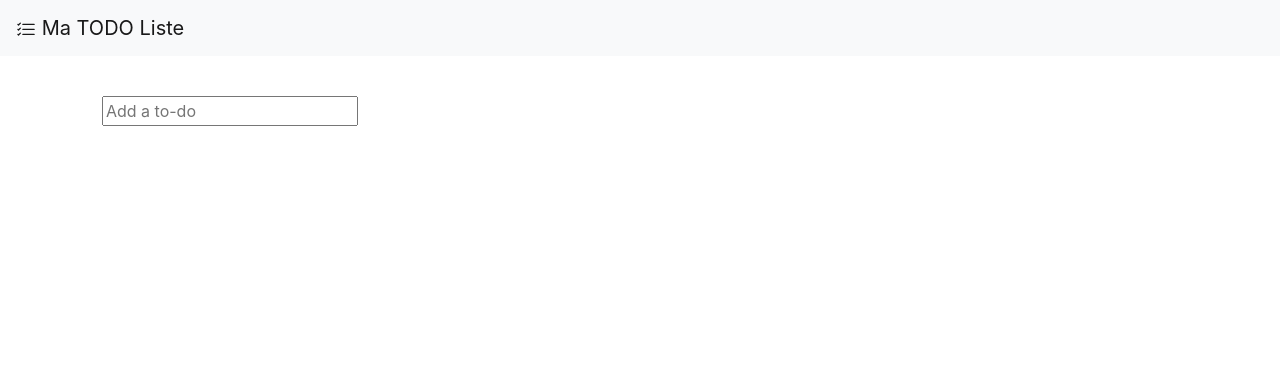
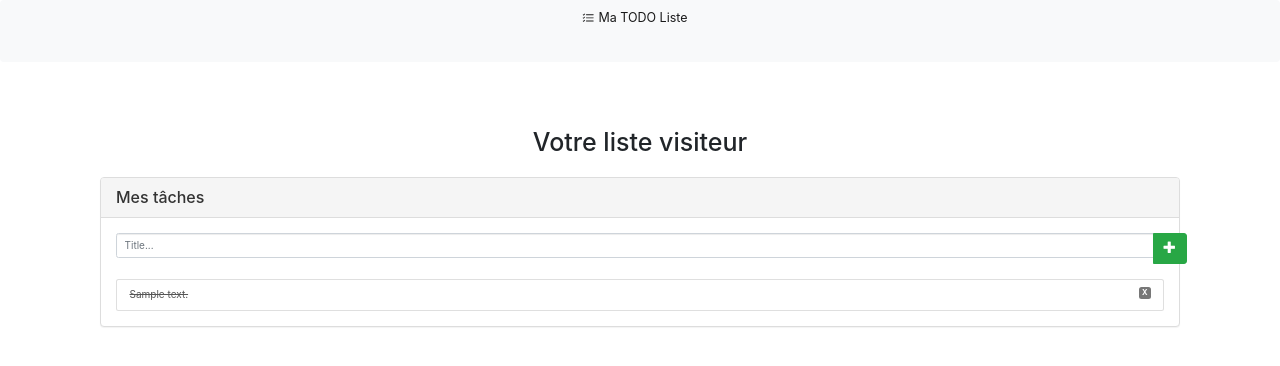
Before and after one commit to louise-decombe/ToDoList, a PHP site: page /todolist.php in a window 1280 px wide. Shown: the top 366 px of the page. Run offline with PHP 8.4, Linux system fonts and the light colour scheme; tables that the repository leaves empty or names only in its code hold one stand-in row (values such as "Sample post"); some libraries are stand-ins or nearby versions; some web fonts are replaced.

Commit message:
creation pages traitement php

```diff
--- /dev/null
+++ b/db.php
@@ -0,0 +1,9 @@
+<?php
+
+$connect = new PDO("mysql:host=localhost;dbname=todolist", "root", "");
+
+session_start();
+
+$_SESSION["id_utilisateur"] = "1";
+
+?>
--- a/todolist.php
+++ b/todolist.php
@@ -1,9 +1,28 @@
-<!-- CODE EXPLAINED CHANNEL -->
+
+        <?php
+
+        include('db.php');
+
+        $query = "
+         SELECT * FROM todo
+         WHERE id_utilisateur = '".$_SESSION["id_utilisateur"]."'
+         ORDER BY todo_id DESC
+        ";
+
+        $statement = $connect->prepare($query);
+
+        $statement->execute();
+
+        $result = $statement->fetchAll();
+
+        ?>
+
         <!DOCTYPE html>
-<html lang="en">
+        <html>
          <head>
-    <meta charset="UTF-8">
-    <title>Ma Todolist</title>
+          <title>Ma belle Todo Liste</title>
+          <script src="https://ajax.googleapis.com/ajax/libs/jquery/3.1.0/jquery.min.js"></script>
+          <link rel="stylesheet" href="https://maxcdn.bootstrapcdn.com/bootstrap/3.3.6/css/bootstrap.min.css" />
             <link rel="stylesheet" href="https://stackpath.bootstrapcdn.com/bootstrap/4.5.2/css/bootstrap.min.css" integrity="sha384-JcKb8q3iqJ61gNV9KGb8thSsNjpSL0n8PARn9HuZOnIxN0hoP+VmmDGMN5t9UJ0Z" crossorigin="anonymous">
               <script src="https://code.jquery.com/jquery-3.5.1.slim.min.js" integrity="sha384-DfXdz2htPH0lsSSs5nCTpuj/zy4C+OGpamoFVy38MVBnE+IbbVYUew+OrCXaRkfj" crossorigin="anonymous"></script>
               <script src="https://cdn.jsdelivr.net/npm/popper.js@1.16.1/dist/umd/popper.min.js" integrity="sha384-9/reFTGAW83EW2RDu2S0VKaIzap3H66lZH81PoYlFhbGU+6BZp6G7niu735Sk7lN" crossorigin="anonymous"></script>
@@ -12,6 +31,7 @@
               <link rel="stylesheet" href="css/style.css">
          </head>
          <body>
+
            <header>
              <nav class="navbar navbar-light bg-light">
            <a class="navbar-brand" href="#">
@@ -19,7 +39,6 @@
                <path fill-rule="evenodd" d="M5 11.5a.5.5 0 0 1 .5-.5h9a.5.5 0 0 1 0 1h-9a.5.5 0 0 1-.5-.5zm0-4a.5.5 0 0 1 .5-.5h9a.5.5 0 0 1 0 1h-9a.5.5 0 0 1-.5-.5zm0-4a.5.5 0 0 1 .5-.5h9a.5.5 0 0 1 0 1h-9a.5.5 0 0 1-.5-.5zM3.854 2.146a.5.5 0 0 1 0 .708l-1.5 1.5a.5.5 0 0 1-.708 0l-.5-.5a.5.5 0 1 1 .708-.708L2 3.293l1.146-1.147a.5.5 0 0 1 .708 0zm0 4a.5.5 0 0 1 0 .708l-1.5 1.5a.5.5 0 0 1-.708 0l-.5-.5a.5.5 0 1 1 .708-.708L2 7.293l1.146-1.147a.5.5 0 0 1 .708 0zm0 4a.5.5 0 0 1 0 .708l-1.5 1.5a.5.5 0 0 1-.708 0l-.5-.5a.5.5 0 0 1 .708-.708l.146.147 1.146-1.147a.5.5 0 0 1 .708 0z"/>
              </svg>    Ma TODO Liste
            </a>
-
 
          </nav>
 
@@ -31,21 +50,52 @@
                      </div>
                      <div id="date"></div>
                  </div>
-        <div class="content">
-            <ul id="list">
-               <!--
-                <li class="item">
-                    <i class="fa fa-circle-thin co" job="complete" id="0"></i>
-                    <p class="text">Drink Coffee</p>
-                    <i class="fa fa-trash-o de" job="delete" id="0"></i>
-                </li> -->
-            </ul>
+          <br />
+          <br />
+          <div class="container">
+           <h1 align="center">Votre liste visiteur</h1>
+           <br />
+           <div class="panel panel-default">
+            <div class="panel-heading">
+             <div class="row">
+              <div class="col-md-9">
+               <h3 class="panel-title">Mes tâches</h3>
               </div>
-        <div class="add-to-do">
-            <i class="fa fa-plus-circle"></i>
-            <input type="text" id="input" placeholder="Add a to-do">
+              <div class="col-md-3">
+
               </div>
              </div>
-    <script src="js/app.js"></script>
+            </div>
+              <div class="panel-body">
+               <form method="post" id="to_do_form">
+                <span id="message"></span>
+                <div class="input-group">
+                 <input type="text" name="task_name" id="task_name" class="form-control input-lg" autocomplete="off" placeholder="Title..." />
+                 <div class="input-group-btn">
+                  <button type="submit" name="submit" id="submit" class="btn btn-success btn-lg"><span class="glyphicon glyphicon-plus"></span></button>
+                 </div>
+                </div>
+               </form>
+               <br />
+               <div class="list-group">
+               <?php
+               foreach($result as $row)
+               {
+                $style = '';
+                if($row["task_status"] == 'yes')
+                {
+                 $style = 'text-decoration: line-through';
+                }
+                echo '<a href="#" style="'.$style.'" class="list-group-item" id="list-group-item-'.$row["task_list_id"].'" data-id="'.$row["task_list_id"].'">'.$row["task_details"].' <span class="badge" data-id="'.$row["task_list_id"].'">X</span></a>';
+               }
+               ?>
+               </div>
+              </div>
+             </div>
+          </div>
          </body>
         </html>
+
+        <script>
+
+         $(document
```
Also changed, not shown: ajout.php (added), maj.php (added), supprimer.php (added). Lines whose indentation alone changed are shown as unchanged.
